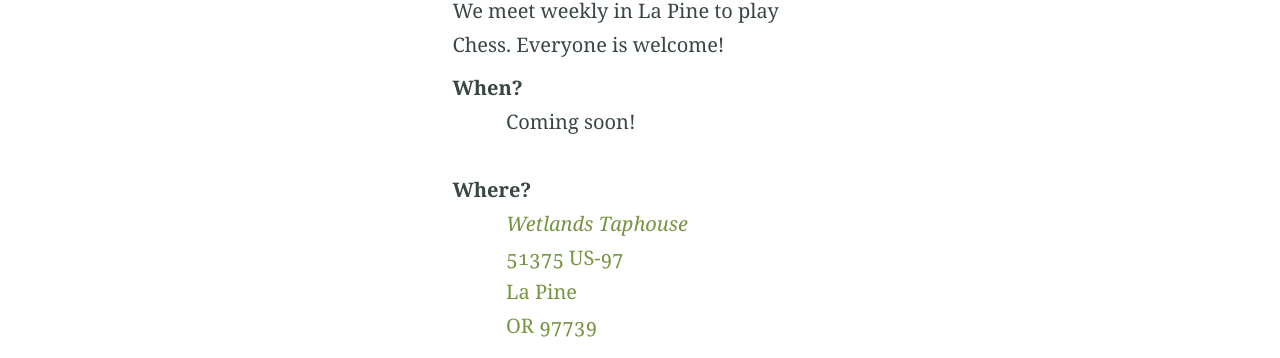
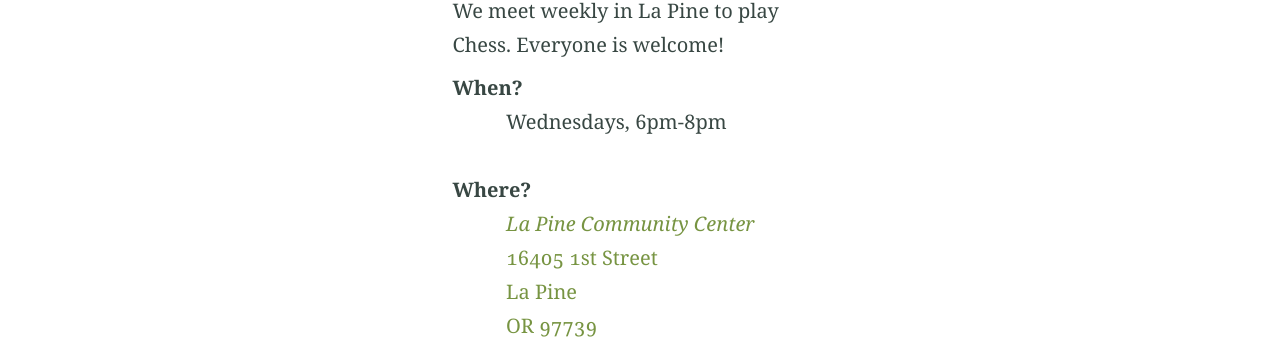
Before and after one commit to centraloregonchess/lapinechess.github.io, a Jekyll site: the page built from index.md, in a window 1280 px wide. Shown: the part 603-961 px from the top of the page. Built offline with Jekyll 4.4.1, drawn with Linux system fonts in a browser that asks for light colours.

Commit message:
Move to community center.

```diff
--- a/index.md
+++ b/index.md
@@ -51,16 +51,16 @@
     We meet weekly in La Pine to play Chess. Everyone is welcome!
     <dl>
         <dt>When?</dt>
-        <dd>Coming soon!</dd>
+        <dd>Wednesdays, 6pm-8pm</dd>
     </dl>
     <dl>
         <dt>Where?</dt>
         <dd>
-            <a href="https://goo.gl/maps/KXoJ78rZE53UXETe8"><em>Wetlands Taphouse</em><br>
-            51375 US-97<br>La Pine<br>OR 97739</a>
+            <a href="https://maps.app.goo.gl/qnsxwuWsA1LGTXrT8"><em>La Pine Community Center</em><br>
+            16405 1st Street<br>La Pine<br>OR 97739</a>
         </dd>
     </dl>
-    <iframe src="https://www.google.com/maps/embed?pb=!1m18!1m12!1m3!1d2886.113758338111!2d-121.50959478450174!3d43.666603879120785!2m3!1f0!2f0!3f0!3m2!1i1024!2i768!4f13.1!3m3!1m2!1s0x54c77da08c8b74bb%3A0xf35d511400563005!2sWetlands%20Taphouse!5e0!3m2!1sen!2sus!4v1679975328188!5m2!1sen!2sus" width="350" height="300" style="border:0;max-height:300px;" allowfullscreen="" loading="lazy" referrerpolicy="no-referrer-when-downgrade"></iframe>
+    <iframe src="https://www.google.com/maps/embed?pb=!1m18!1m12!1m3!1d2885.7610025687986!2d-121.50872382266407!3d43.67394015108748!2m3!1f0!2f0!3f0!3m2!1i1024!2i768!4f13.1!3m3!1m2!1s0x54c77d4a39a0ed6b%3A0x1253f0d17b783c98!2s16405%201st%20St%2C%20La%20Pine%2C%20OR%2097739!5e0!3m2!1sen!2sus!4v1699039721346!5m2!1sen!2sus" width="400" height="300" style="border:0;" allowfullscreen="" loading="lazy" referrerpolicy="no-referrer-when-downgrade"></iframe>
 </div>
 <div class="blurb" style="float: right;">
     <a href="https://www.meetup.com/central-oregon-chess/">
```
